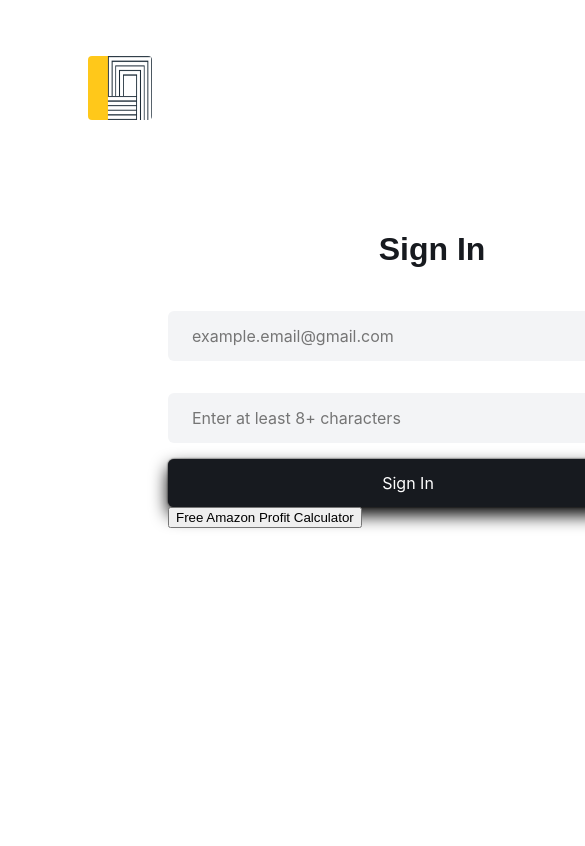
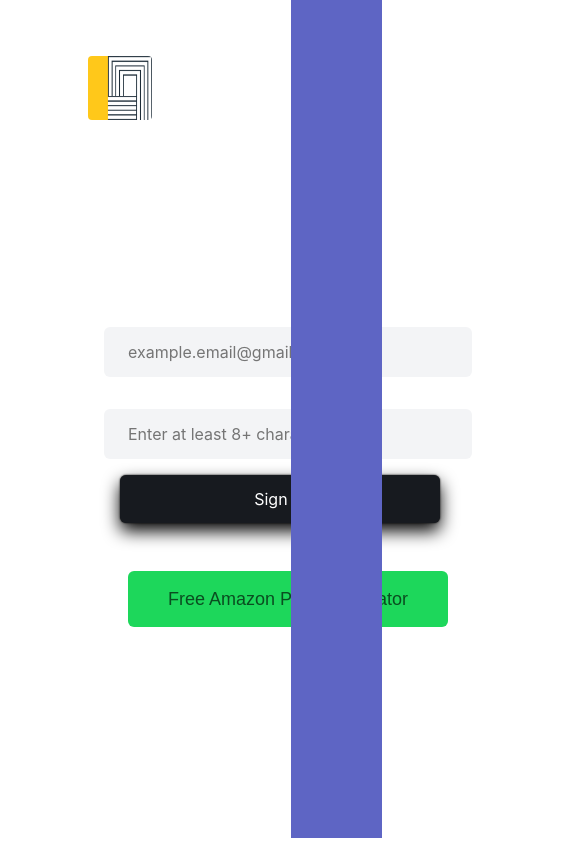
Before and after one commit to seller-square/HomePageV1, a React (Create React App) app: page / in a window 390 px wide. Shown: the top 846 px of the page, 585 px wide, since content can reach past the window. Built offline with nearby package versions, Linux system fonts and the light colour scheme.

Commit message:
updating media queries

```diff
--- a/src/index.css
+++ b/src/index.css
@@ -1,4 +1,8 @@
-.main{
+body{
+  overflow: hidden;
+  }
+
+  .main{
   display: flex;
   flex-direction: row;
 }
@@ -17,13 +21,15 @@
   margin-top: 5rem;
   margin-left: 10rem;
   margin-right: 5rem;
+  width: 50%;
 }
 .signIn{
+
     font-family: Arial, Helvetica, sans-serif;
     font-size: 32px;
     line-height: 48px;
     color: #171A1FFF;
-    text-align: center;
+    margin-left: 200px;
 }
 .form-inp{
   width: 30rem;
@@ -44,6 +50,7 @@
 .signin-btn{
    width: 30rem;
   height: 3rem;
+  margin-left: 25px;
   padding: 0 16px;
   display: flex;
   align-items: center;
@@ -76,11 +83,35 @@
   background-color: #5E65C4FF;
   height: 100vh;
   margin-top: -130px;
+  height: 100vh;
+  width: 60%;
 }
 .container{
+  /* position: fixed; */
   margin-top: 5rem;
-  background-color: #5E65C4FF;
+  /* background-color: #5E65C4FF; */
   margin-left: 20px;
+    height: 100vh;
+  margin-right: -20px;
+}
+
+.ss-heading{
+  font-family: Arial, Helvetica, sans-serif;
+  font-size: 20px;
+  line-height: 30px;
+  color: #FFFFFFFF;
+  text-align: right;
+  margin-right: 80px;
+  margin-top: -30px;
+
+}
+.beta{
+  font-family: Arial, Helvetica, sans-serif;
+  font-size: 14px;
+  line-height: 22px;
+  color: #FFFFFFFF;
+  text-align: right;
+  margin-right: 80px;
 }
 .heading{
   font-family: Arial, Helvetica, sans-serif;
@@ -134,14 +165,15 @@ display: flex;
   box-shadow: 0px 2px 2px gray, 0px 0px 2px gray;
 }
 .icon {
- justify-content: center;
-  margin-left: 20px;
+  margin-left: 5px;
+  margin-top: 10px;
    }
 .para{
+  margin-top: 0px;
   width: 40rem;
   margin-left: 10px;
   font-family: Arial, Helvetica, sans-serif;
-  font-size: 14px;
+  font-size: 16px;
   line-height: 28px;
   color: #171A1FFF;
 }
@@ -200,3 +232,51 @@ display: flex;
 .popup-btn:disabled {
   opacity: 0.4;
   }
+
+  /* Styles for desktop */
+.element {
+  font-size: 20px;
+  color: red;
+}
+.calculator-btn-2{
+  display: none;
+}
+/* Styles for mobile */
+@media (max-width: 768px) {
+  .container{
+  display: none;
+  }
+  .form-fields{
+    margin-top: 3rem;
+    margin-left: 6rem;
+    margin-right: 0rem;
+  }
+  .form-inp{
+    width: 20rem;
+  }
+  .signin-btn{
+    width: 20rem;
+    margin-left: 1rem;
+  }
+  .calculator-btn-2{
+    display: block;
+    margin-left: 1.5rem;
+    margin-top: 3rem;
+    width: 20rem;
+    height: 3.5rem;
+    padding: 0 1.5rem;
+    display: flex;
+    align-items: center;
+    justify-content: center;
+    font-family: Inter;
+    font-size: 18px;
+    line-height: 28px;
+    color: #0A4D20FF;
+    background: #1DD75BFF;
+    opacity: 1;
+    border: none;
+    border-radius: 6px;
+    font-family: Arial, Helvetica, sans-serif;
+  }
+
+}
```
